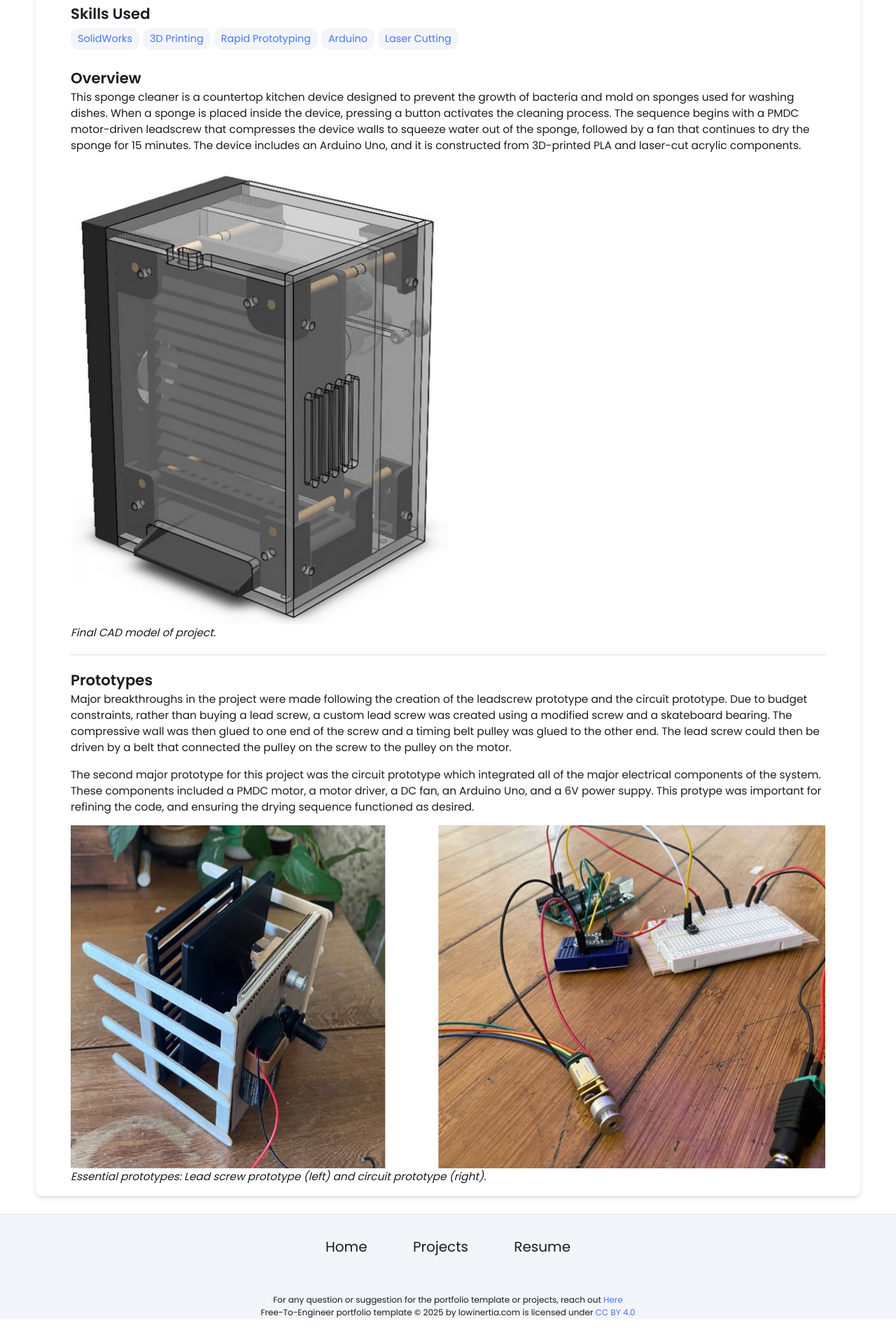
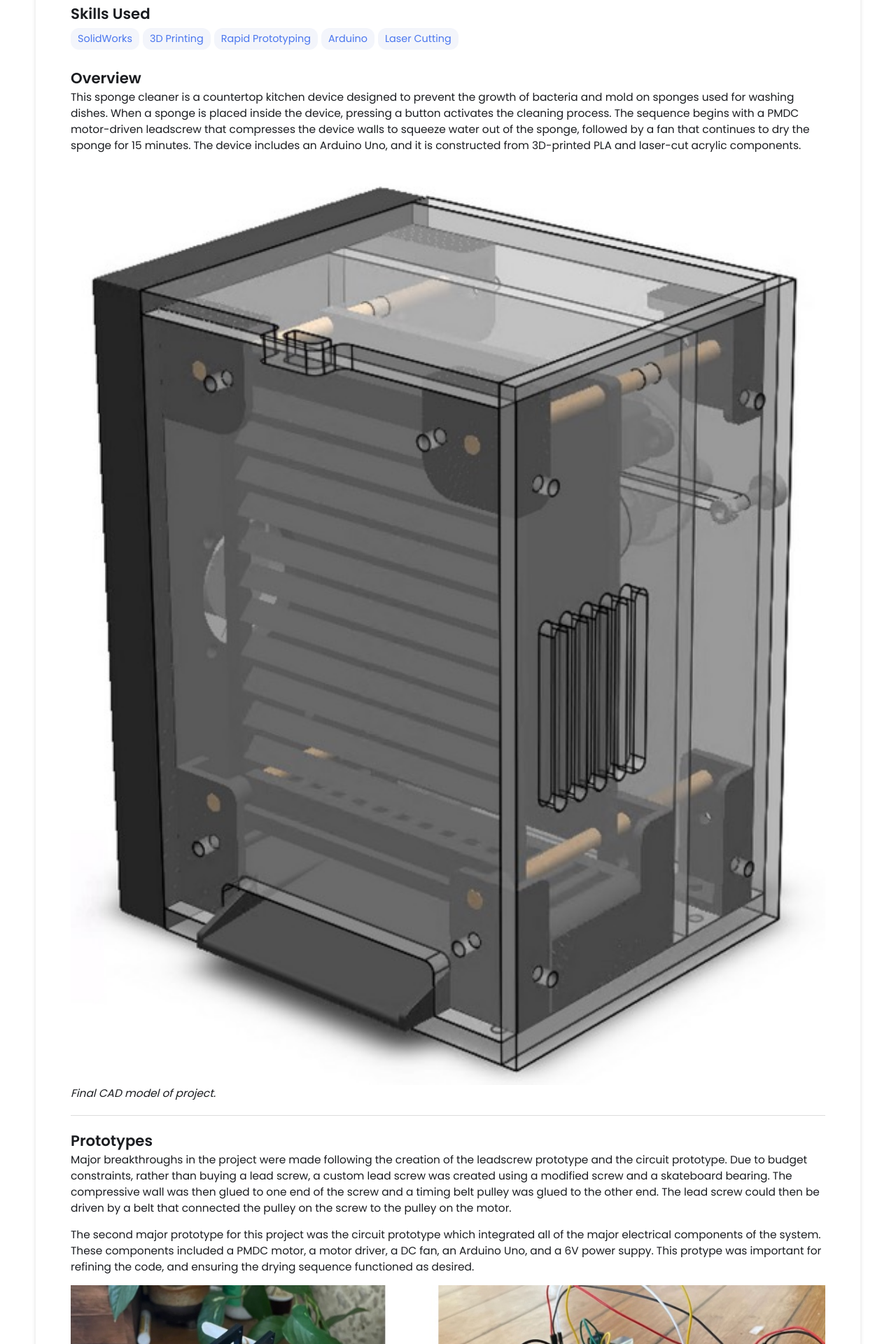
Before and after one commit to klee-eng/klee-eng.github.io, a Jekyll site: the page built from _projects/Sponge Cleaner/index.md, in a window 1280 px wide. Shown: the part 663-2583 px from the top of the page at 70% size. Built offline with Jekyll 4.4.1, drawn with Linux system fonts in a browser that asks for light colours; before the commit the page ends 2547 px from its top, so only the background shows below that.

Commit message:
Update index.md

```diff
--- a/_projects/Sponge Cleaner/index.md
+++ b/_projects/Sponge Cleaner/index.md
@@ -16,7 +16,7 @@ main-image: /JuniorDesignProjectElongate.jpg
 This sponge cleaner is a countertop kitchen device designed to prevent the growth of bacteria and mold on sponges used for washing dishes. When a sponge is placed inside the device, pressing a button activates the cleaning process. The sequence begins with a PMDC motor-driven leadscrew that compresses the device walls to squeeze water out of the sponge, followed by a fan that continues to dry the sponge for 15 minutes. The device includes an Arduino Uno, and it is constructed from 3D-printed PLA and laser-cut acrylic components.
 
 <div style="display: flex; gap: 10px;">
-  <img src="/images-final/JuniorDesignCAD.jpeg" height="auto" width="50%" alt="Hub1">
+  <img src="/images-final/JuniorDesignCAD.jpeg" height="auto" width="100%" alt="Hub1">
 </div>
 
 <p><i>Final CAD model of project.</i></p>
```
